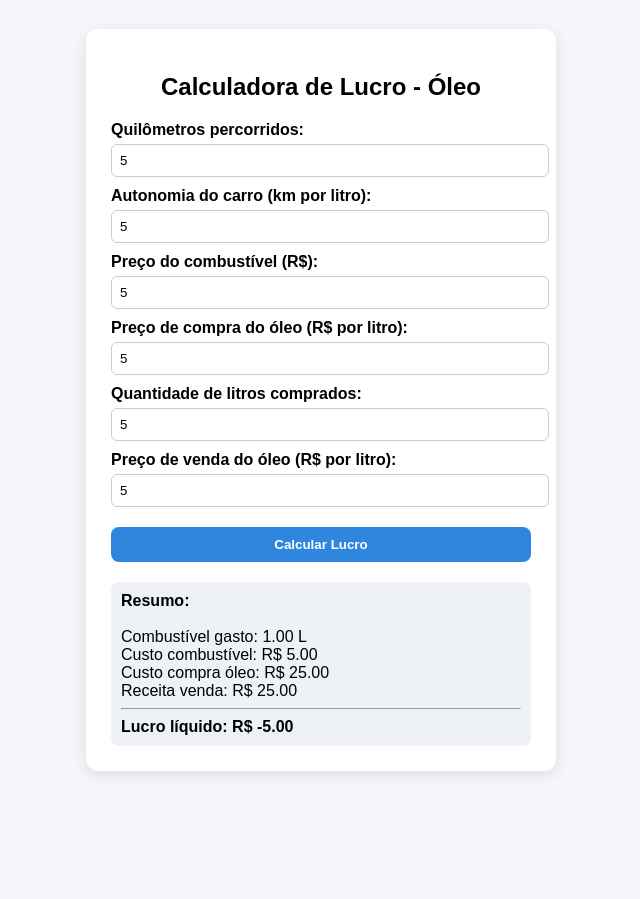
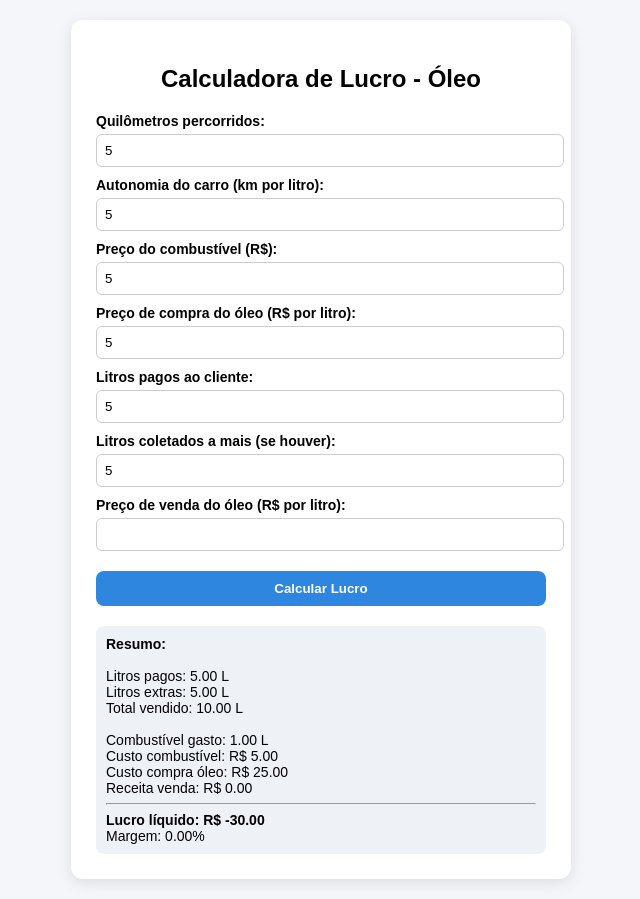
Before and after one commit to oandrefagundes/index.html, a plain HTML site: page lucro-oiloop.html in a window 1280 px wide. Both pictures are taken after typing "5", "5", "5", "5", "5", "5" into the empty fields and a click on the button "Calcular Lucro". Shown: the whole page, without its empty margins (319-959 px from the left). Before the commit the page ends 800 px from the top, so only its background shows below. Drawn offline with Linux system fonts and the light colour scheme.

Commit message:
Update lucro-oiloop.html

```diff
--- a/lucro-oiloop.html
+++ b/lucro-oiloop.html
@@ -11,8 +11,9 @@
       display: flex;
       justify-content: center;
       align-items: center;
-      height: 100vh;
+      min-height: 100vh;
       margin: 0;
+      padding: 20px;
     }
 
     .container {
@@ -21,7 +22,7 @@
       border-radius: 12px;
       box-shadow: 0 4px 15px rgba(0,0,0,0.1);
       width: 100%;
-      max-width: 420px;
+      max-width: 450px;
     }
 
     h2 {
@@ -33,6 +34,7 @@
       font-weight: bold;
       margin-top: 10px;
       display: block;
+      font-size: 14px;
     }
 
     input {
@@ -64,6 +66,7 @@
       padding: 10px;
       background: #eef2f7;
       border-radius: 8px;
+      font-size: 14px;
     }
   </style>
 </head>
@@ -83,8 +86,11 @@
     <label>Preço de compra do óleo (R$ por litro):</label>
     <input type="number" id="precoCompra" step="0.01" />
 
-    <label>Quantidade de litros comprados:</label>
-    <input type="number" id="litros" step="0.01" />
+    <label>Litros pagos ao cliente:</label>
+    <input type="number" id="litrosPagos" step="0.01" />
+
+    <label>Litros coletados a mais (se houver):</label>
+    <input type="number" id="litrosExtras" step="0.01" placeholder="Opcional" />
 
     <label>Preço de venda do óleo (R$ por litro):</label>
     <input type="number" id="precoVenda" step="0.01" />
@@ -100,7 +106,8 @@
       const autonomia = parseFloat(document.getElementById('autonomia').value) || 0;
       const precoCombustivel = parseFloat(document.getElementById('precoCombustivel').value) || 0;
       const precoCompra = parseFloat(document.getElementById('precoCompra').value) || 0;
-      const litros = parseFloat(document.getElementById('litros').value) || 0;
+      const litrosPagos = parseFloat(document.getElementById('litrosPagos').value) || 0;
+      const litrosExtras = parseFloat(document.getElementById('litrosExtras').value) || 0;
       const precoVenda = parseFloat(document.getElementById('precoVenda').value) || 0;
 
       if (autonomia <= 0) {
@@ -108,22 +115,30 @@
         return;
       }
 
+      const litrosTotaisVendidos = litrosPagos + litrosExtras;
+
       const litrosCombustivelGastos = km / autonomia;
       const custoCombustivel = litrosCombustivelGastos * precoCombustivel;
-      const custoCompra = precoCompra * litros;
-      const receitaVenda = precoVenda * litros;
+      const custoCompra = precoCompra * litrosPagos; // paga apenas o que foi combinado
+      const receitaVenda = precoVenda * litrosTotaisVendidos; // vende tudo que coletou
 
       const custoTotal = custoCombustivel + custoCompra;
       const lucro = receitaVenda - custoTotal;
+      const margem = receitaVenda > 0 ? (lucro / receitaVenda) * 100 : 0;
 
       document.getElementById('resultado').innerHTML = `
         <strong>Resumo:</strong><br><br>
+        Litros pagos: ${litrosPagos.toFixed(2)} L<br>
+        Litros extras: ${litrosExtras.toFixed(2)} L<br>
+        Total vendido: ${litrosTotaisVendidos.toFixed(2)} L<br><br>
+
         Combustível gasto: ${litrosCombustivelGastos.toFixed(2)} L<br>
         Custo combustível: R$ ${custoCombustivel.toFixed(2)}<br>
         Custo compra óleo: R$ ${custoCompra.toFixed(2)}<br>
         Receita venda: R$ ${receitaVenda.toFixed(2)}<br>
         <hr>
-        <strong>Lucro líquido: R$ ${lucro.toFixed(2)}</strong>
+        <strong>Lucro líquido: R$ ${lucro.toFixed(2)}</strong><br>
+        Margem: ${margem.toFixed(2)}%
       `;
     }
   </script>
```
